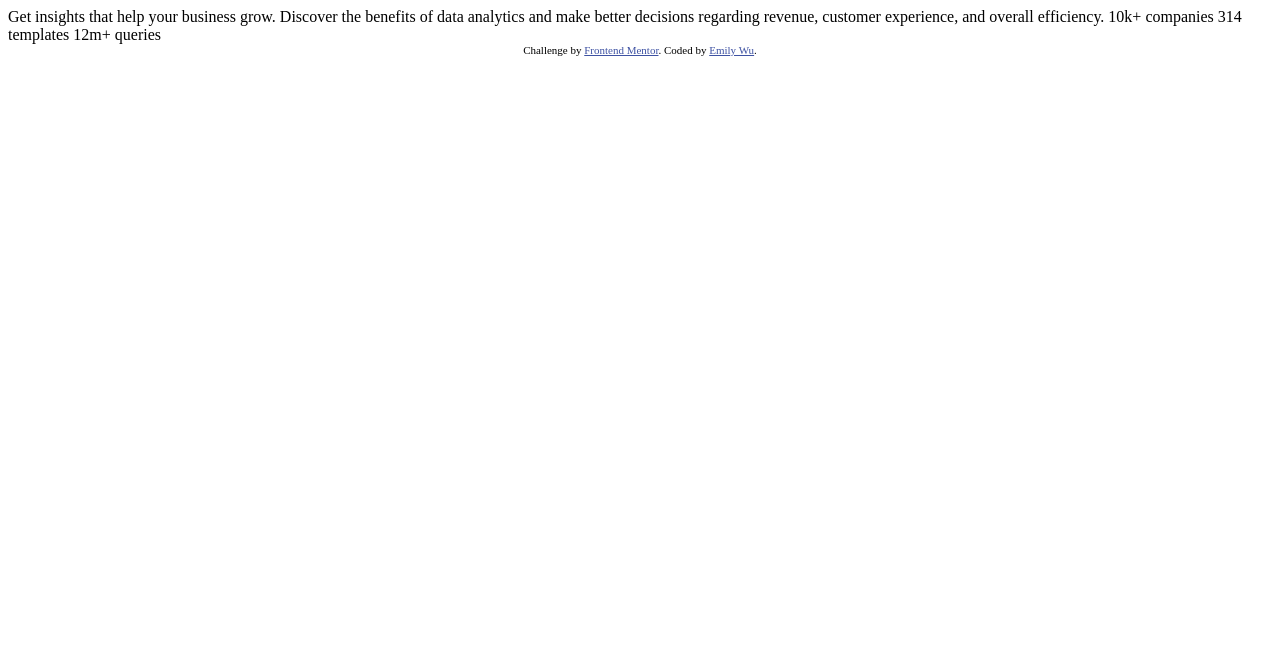
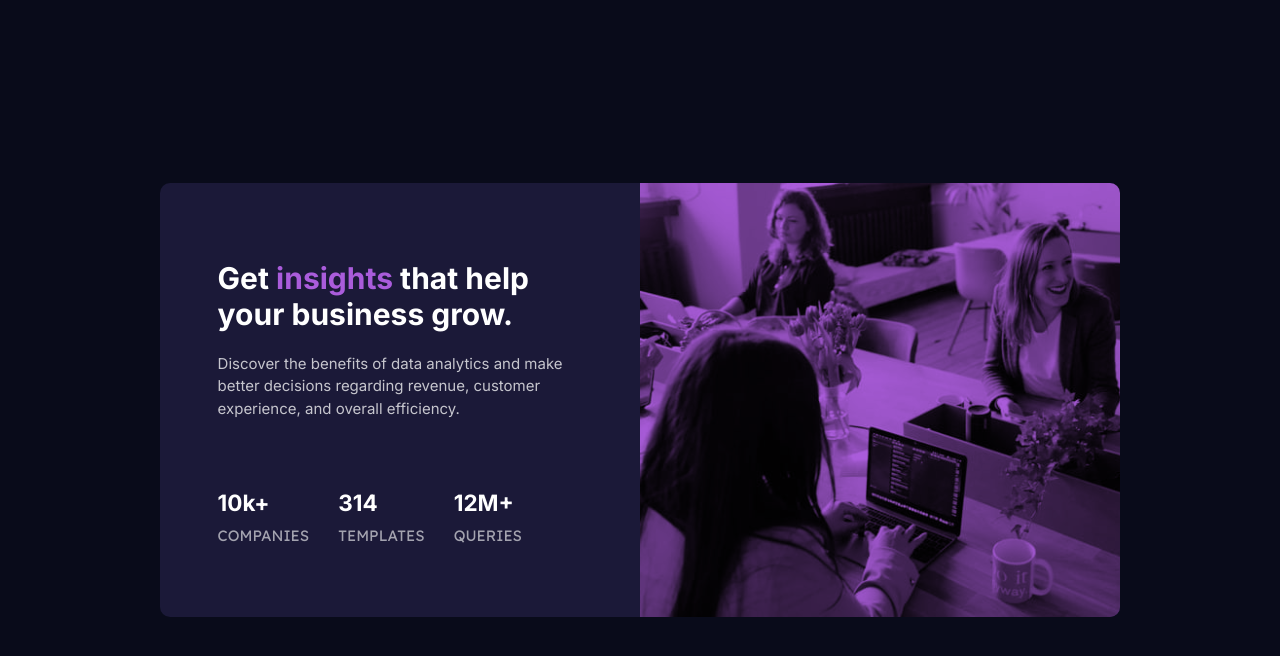
Before and after one commit to emilyw12/preview-card-challenge, a plain HTML site: page index.html in a window 1280 px wide. Drawn offline with Linux system fonts and the light colour scheme.

Commit message:
Create desktop card component

```diff
--- a/index.html
+++ b/index.html
@@ -9,25 +9,44 @@
   <title>Frontend Mentor | Stats preview card component</title>
 
   <!-- Feel free to remove these styles or customise in your own stylesheet 👍 -->
-  <style>
-    .attribution { font-size: 11px; text-align: center; }
-    .attribution a { color: hsl(228, 45%, 44%); }
-  </style>
+  <link href="styles.css" rel="stylesheet">
+  <link rel="stylesheet" href="https://fonts.googleapis.com/css?family=Inter:400,700">
+  <link rel="stylesheet" href="https://fonts.googleapis.com/css?family=Lexend+Deca:400">
+
+
 </head>
 <body>
 
-  Get insights that help your business grow.
+  <div id="card">
+    <div id="card-info">
+      <h1>Get <span style="color:hsl(277, 64%, 61%);">insights</span> that help your business grow.</h1>
+      <p>Discover the benefits of data analytics and make better decisions regarding revenue, customer experience, and overall efficiency.</p>
 
-  Discover the benefits of data analytics and make better decisions regarding revenue, customer
-  experience, and overall efficiency.
+      <div id="card-stats">
+        <div class="stat">
+          <h2>10k+</h2>
+          <p>COMPANIES</p>
+        </div>
+        <div class="stat">
+          <h2>314</h2>
+          <p>TEMPLATES</p>
+        </div>
+        <div class="stat">
+          <h2>12M+</h2>
+          <p>QUERIES</p>
+        </div>
+      </div>
 
-  10k+ companies
-  314 templates
-  12m+ queries
+    </div>
+    <div id="card-img">
 
-  <div class="attribution">
+      <!-- <img src="images/image-header-desktop.jpg" alt="Employees in an office sitting at a table"> -->
+    </div>
+  </div>
+
+<!--   <div class="attribution">
     Challenge by <a href="https://www.frontendmentor.io?ref=challenge" target="_blank">Frontend Mentor</a>.
     Coded by <a href="#">Emily Wu</a>.
-  </div>
+  </div> -->
 </body>
 </html>
--- /dev/null
+++ b/styles.css
@@ -0,0 +1,72 @@
+body {
+	background-color: hsl(233, 47%, 7%);
+	font-size: 15px;
+	margin: auto;
+	height: 100vh;
+	display: flex;
+	justify-content: center;
+	align-items: center;
+}
+
+h1, h2 {
+	font-family: 'Inter', sans-serif;
+	color:  hsl(0, 0%, 100%);
+	font-weight: 700;
+}
+
+#card {
+	background-color: hsl(244, 38%, 16%);
+	display: flex;
+	border-radius: 10px;
+	width: 75%;
+	max-width: 1000px;
+	box-shadow: 10px black;
+	/*max-width: 2000px;*/
+}
+
+#card-info {
+	width: 50%;
+	/*flex: 1;*/
+	padding: 6%;
+	box-sizing: border-box;
+}
+
+#card-img {
+	background-image: url("images/image-header-desktop.jpg");
+	background-color: hsl(277, 64%, 61%);
+	background-blend-mode: multiply;
+	background-size: cover;
+	/*flex: 1;*/
+	width: 50%;
+	border-bottom-right-radius: 10px;
+	border-top-right-radius: 10px;
+}
+
+#card-stats {
+	display: flex;
+	/*justify-content: space-between;*/
+	/*border: 5px solid red;*/
+}
+
+.stat {
+	margin-right: 8%;
+}
+
+#card-info > p {
+	font-family: 'Inter', sans-serif;
+	color: hsla(0, 0%, 100%, 0.75);
+	font-weight: 400;
+	line-height: 150%;
+	margin-bottom: 50px;
+}
+
+.stat > p {
+	font-family: 'Lexend Deca', sans-serif;
+	color: hsla(0, 0%, 100%, 0.6);
+	font-weight: 400;
+	margin-top: 10px;
+}
+
+.stat > h2 {
+	margin-bottom: 0;
+}
```
